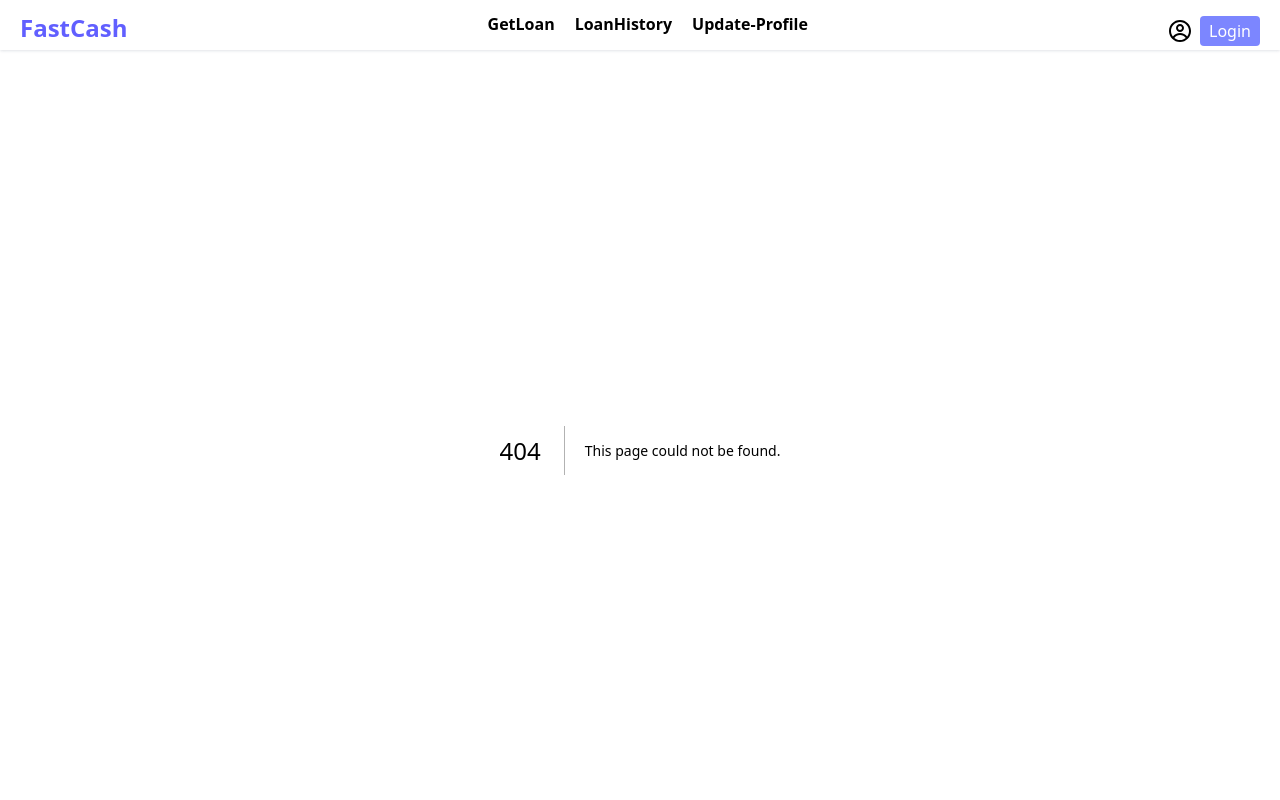
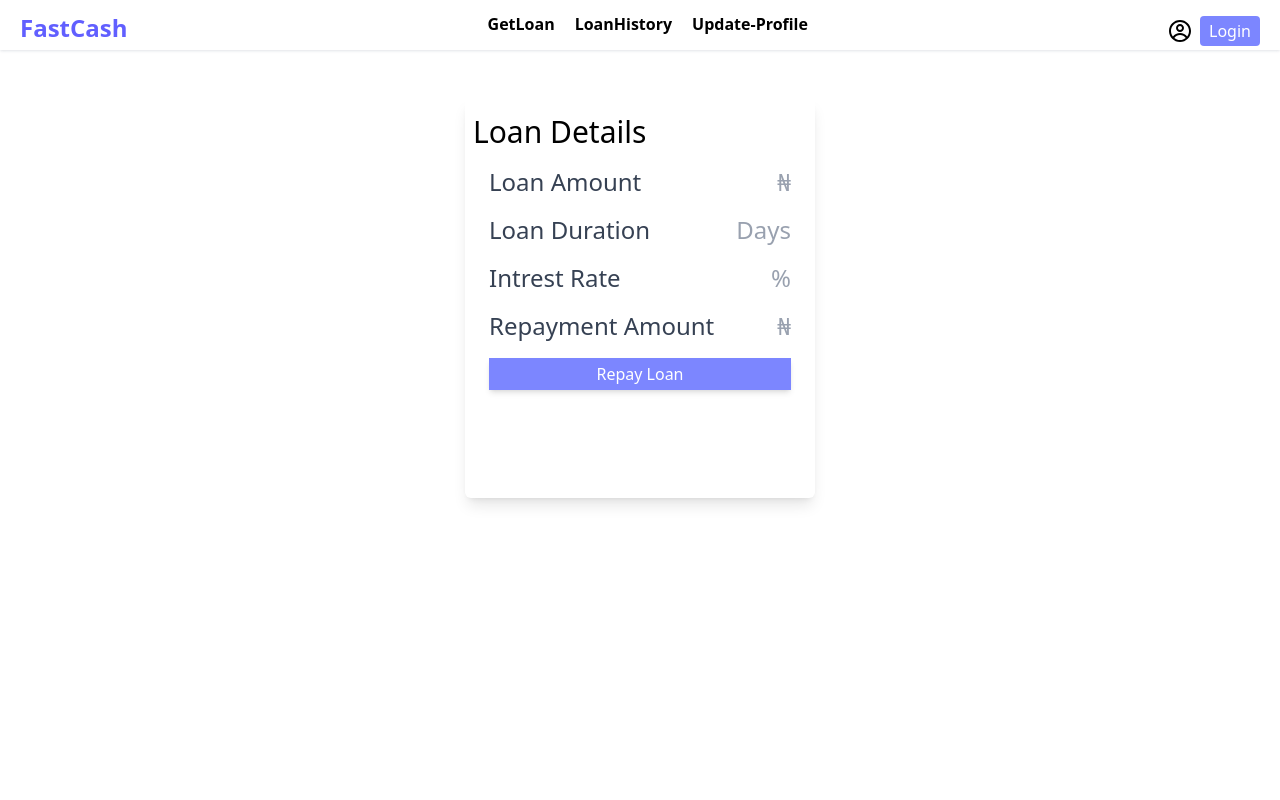
Before and after one commit to keny-glitch/fastcash, a Next.js app: page /dashboard/loan-history/1 in a window 1280 px wide. Before the commit this address had no page. Shown: the top 800 px of the page. Built offline with nearby package versions, Linux system fonts and the light colour scheme; no server answers; the database is empty.

Commit message:
loan-history id was created

```diff
--- /dev/null
+++ b/app/dashboard/loan-history/[id]/page.js
@@ -0,0 +1,100 @@
+  "use client"
+import { db } from "@/config/firebase.config";
+import { TextField } from "@mui/material";
+import { doc, getDoc } from "firebase/firestore";
+import { useFormik } from "formik";
+import { routerServerGlobal } from "next/dist/server/lib/router-utils/router-server-context";
+import { useParams, useRouter } from "next/navigation"
+import { useEffect, useState } from "react"
+import * as yup from "yup";
+
+const schema = yup.object().shape({
+    repaymentAmount:yup.number().required("Repayment amount is required").min(1000)
+})
+
+
+export default function Loan (){
+    const {id}  = useParams();
+    const router = useRouter()
+    const [loan,setLoan]= useState(null);
+    const [showInput,setShowInput] = useState(false)
+
+
+        useEffect(()=>{
+            const fetchLoan =async ()=>{
+                try{
+                     const docRef = doc(db,"loaans",id);
+                     const snapShot = await getDoc(docRef);
+                     if (!snapShot){
+                        router.push("/dashboard/loan-history")
+                        setLoan({
+                            id,
+                            ...snapShot.data()
+                        });
+                     }
+                }
+                catch(errors){
+                    console.error("unable to fetch",errors)
+
+                }
+            }
+             fetchLoan();
+        },[id])
+
+        const {handleSubmit, handleChange,values,touched,errors}= useFormik({
+               initialValues:{
+                repaymentAmount : ""
+               },
+               onSubmit:()=>{},
+               validationSchema: schema,
+        })
+
+    return(
+        <main className="min-h-screen flex justify-center px-2 md:px-6 md:py-10 lg:px-16 lg:py-12">
+            <div className="w-full md:w-[350px] max-h-[400px] md:rounded-md md:shadow-lg lg:px-2 lg:py-4">
+                <h1 className="text-3xl text-gray-700px"> Loan Details</h1>
+                <div className="my-4 px-4 flex flex-col gap-4">
+                    <div className="flex justify-between items-center">
+                        <p className="text-2xl text-gray-700">Loan Amount</p>
+                        <p className="text-2xl text-gray-400">₦ {loan?.amount}</p>
+                    </div>
+                     <div className="flex justify-between items-center">
+                        <p className="text-2xl text-gray-700">Loan Duration</p>
+                        <p className="text-2xl text-gray-400">{loan?.duration} Days</p>
+                    </div>
+                     <div className="flex justify-between items-center">
+                        <p className="text-2xl text-gray-700">Intrest Rate</p>
+                        <p className="text-2xl text-gray-400">{loan?.rate} %</p>
+                    </div>
+                     <div className="flex justify-between items-center">
+                        <p className="text-2xl text-gray-700">Repayment Amount </p>
+                        <p className="text-2xl text-gray-400">₦ {loan?.repayment.toLocaleString()}</p>
+                    </div>
+                    {!showInput &&(
+                    <button onClick={()=>setShowInput(true)} className="w-full h-8 bg-indigo-400 text-white
+                     roundd-m shadow-md cursor-pointer hover:opacity-60">Repay Loan
+                     </button>
+                     )}
+                     {showInput && (
+                     <form onSubmit={handleSubmit} className="flex flex-col gap-2">
+                        <div>
+                        <TextField
+                        fullWidth
+                        size="small"
+                        placeholder="Enter Repayment Amount"
+                        label="Repayment Amount"
+                        id="repaymentAmount"
+                        />
+                        {touched.repaymentAmount && errors.repaymentAmount ? <span className="text-sm
+                         text-red-500">{ errors.repaymentAmount}</span> : null }
+                        </div>
+                        <button className="w-full h-8 text-white bg-green-400 rounded-md">repay</button>
+                     </form>
+                     )}
+                </div>
+
+            </div>
+
+        </main>
+    )
+}
--- a/app/dashboard/loan-history/page.js
+++ b/app/dashboard/loan-history/page.js
@@ -2,7 +2,9 @@
 import { db } from "@/config/firebase.config";
 import { collection, doc, getDocs, query, where } from "firebase/firestore";
 import { useSession } from "next-auth/react";
+import Link from "next/link";
 import { useEffect, useState } from "react";
+
 
 export default function LoanHistory () {
     const {data: session} = useSession();
@@ -36,8 +38,8 @@ export default function LoanHistory () {
         <main className="min-h-screen flex justify-center px-10 py-6 md:px-7 md:py-6 lg:px-16 lg:py-10 ">
             <div className="w-full md:w-[400px] h-auto shadow-md rounded-md">
                 <h1 className="text-3xl text-gray-700 text-center mt-5 p-5">Loan History</h1>
-                {loanHistory.map(loan =>
-                <div key={loan.id} className="w-full mx-auto  md:border-dashed border border-gray-300 md:w-[340px] md:h-[100px] rounded-md md:mx-auto p-3 mb-2 ">
+                {loanHistory.map(loan =><Link key={loan.id} href={`/dashboard/loan-history/${loan.id}`}>
+                <div className="w-full mx-auto  md:border-dashed border border-gray-300 md:w-[340px] md:h-[100px] rounded-md md:mx-auto p-3 mb-2 ">
                    <div >
                      <div className=" flex justify-between mb-5">
                         <p className="text-xl text-gray-700">Loan Amount: ₦ {loan.data.amount}</p>
@@ -45,10 +47,11 @@ export default function LoanHistory () {
                      </div>
                      <div className="flex justify-between">
                         <p className="text-lg text-gray-700">Loan rate: {loan.data.rate}%</p>
-                        <p>Repayment:  ₦{loan.data.repayment}</p>
+                        <p>Repayment:₦ {loan.data.repayment}</p>
                      </div>
                  </div>
                 </div>
+                </Link>
                  )}
 
             </div>
```
